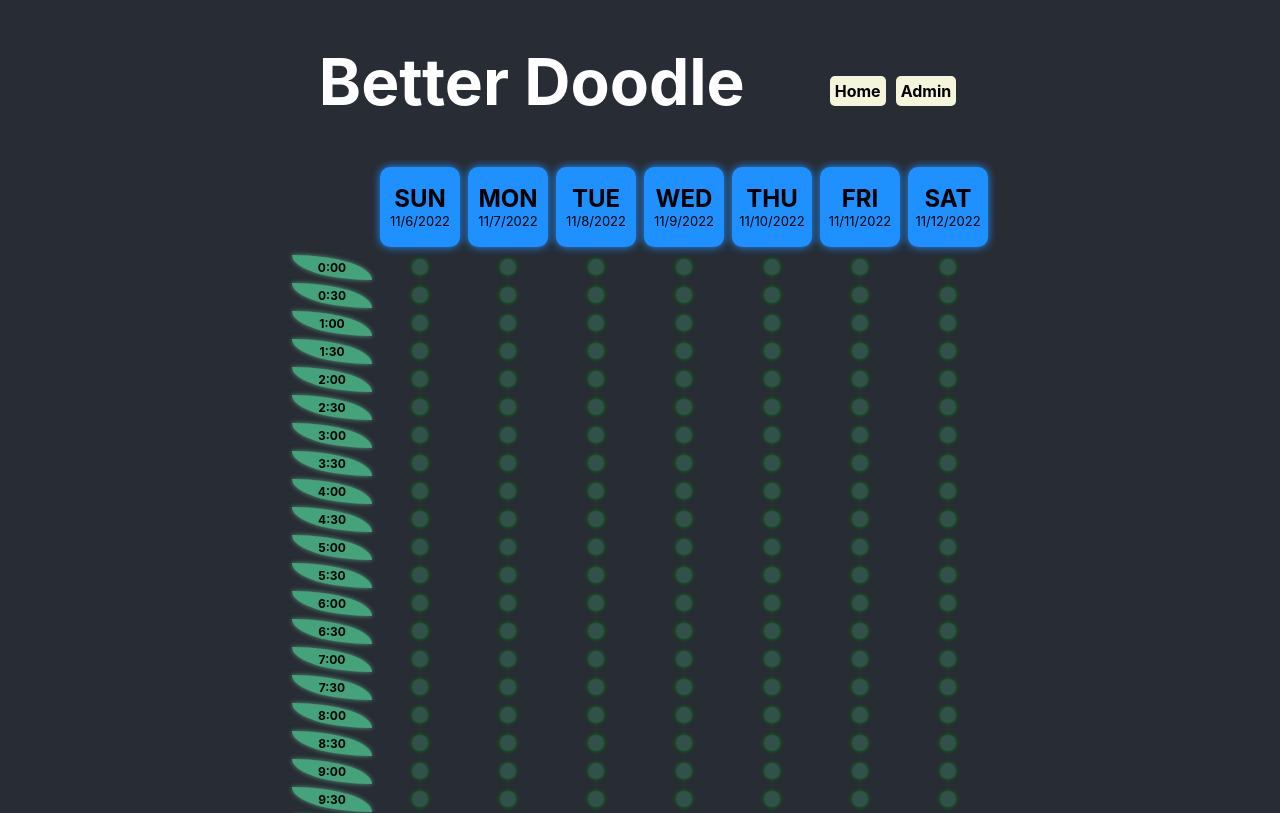
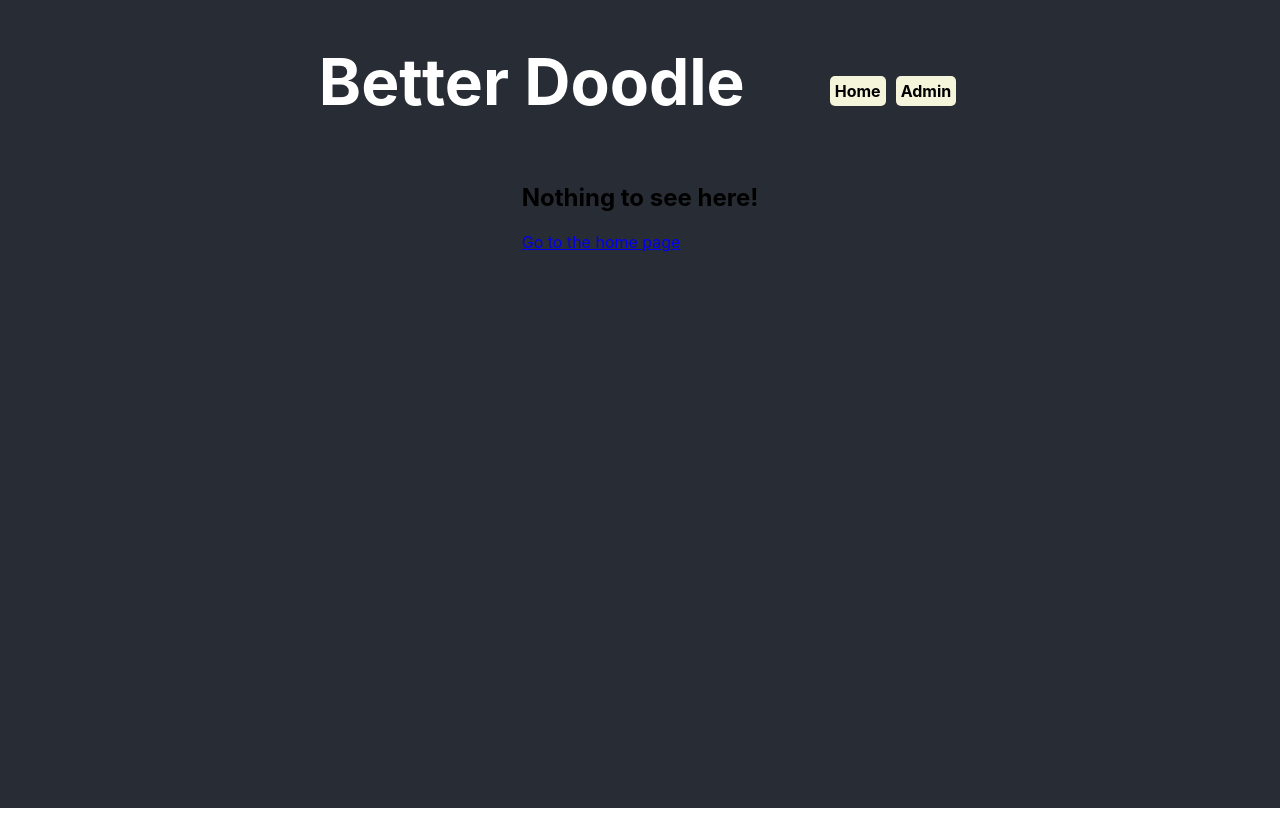
Before and after one commit to huangruoqi/better_doodle, a React (Create React App) app: page / in a window 1280 px wide. Shown: the top 813 px of the page. Built offline with nearby package versions, Linux system fonts and the light colour scheme; what sheetdb-node would draw is missing.

Commit message:
update path

```diff
--- a/src/App.js
+++ b/src/App.js
@@ -18,8 +18,8 @@ function App() {
                 </NavContainer>
                 <MainContainer>
                     <Routes>
-                        <Route exact path="/" element={<Home />} />
-                        <Route path="/admin" element={<Admin />} />
+                        <Route exact path="/better_doodle" element={<Home />} />
+                        <Route path="/better_doodle/admin" element={<Admin />} />
                         <Route path="*" element={<NoMatch />} />
                     </Routes>
                 </MainContainer>
```
